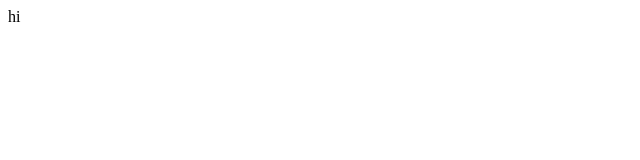
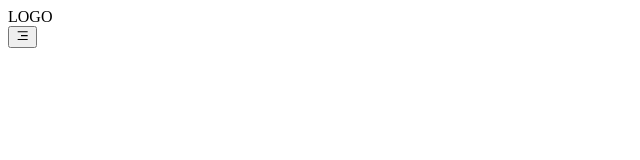
Before and after one commit to TimmyChan99/my-portfolio, a React (Create React App) app: page / in a window 1280 px wide. Shown: the top 160 px of the page, without its empty margins (0-640 px from the left). Built offline with nearby package versions, Linux system fonts and the light colour scheme.

Commit message:
Add navbar with toggle function

```diff
--- a/package.json
+++ b/package.json
@@ -8,6 +8,8 @@
     "@testing-library/user-event": "^13.5.0",
     "react": "^18.2.0",
     "react-dom": "^18.2.0",
+    "react-icons": "^4.4.0",
+    "react-router-dom": "^6.3.0",
     "react-scripts": "5.0.1",
     "sass": "^1.53.0",
     "web-vitals": "^2.1.4"
--- a/src/App.js
+++ b/src/App.js
@@ -1,8 +1,17 @@
+import {
+  BrowserRouter as Router,
+  Routes,
+  Route,
+} from 'react-router-dom';
+import Header from './components/header/Header';
+
 function App() {
   return (
-    <div className="App">
-      hi
-    </div>
+    <Router>
+      <div className="App">
+        <Header />
+      </div>
+    </Router>
   );
 }
 
--- /dev/null
+++ b/src/components/header/Header.js
@@ -0,0 +1,14 @@
+import React from 'react';
+import NavBar from './NavBar';
+
+
+function Header() {
+  return (
+    <div>
+      <div>LOGO</div>
+			<NavBar />
+    </div>
+  );
+}
+
+export default Header;
--- /dev/null
+++ b/src/components/header/NavBar.js
@@ -0,0 +1,34 @@
+import React, { useState } from 'react';
+import { NavLink as Link } from 'react-router-dom';
+import {RiMenu3Fill } from 'react-icons/ri'
+
+function NavBar() {
+	const [toggleMenu, setToggleMenu] = useState(false)
+
+	const toggleNav = () => {
+    setToggleMenu(!toggleMenu)
+		console.log(toggleMenu);
+  }
+		return (
+		<nav>
+			<button type='button'
+			onClick={toggleNav}
+			>
+				<RiMenu3Fill />
+			</button>
+		{ toggleMenu && (<ul>
+			<li>
+				<Link to="#works">Works</Link>
+			</li>
+			<li>
+				<Link to="#aboutMe">About me</Link>
+			</li>
+			<li>
+				<Link to="#contact">Contact</Link>
+			</li>
+		</ul>)}
+		</nav>
+	)
+}
+
+export default NavBar
--- /dev/null
+++ b/src/components/header/header.css
@@ -0,0 +1,3 @@
+.menu {
+  display: flex;
+}
```
Also changed, not shown: 1 other file (tests, documents, lock files or other folders).
